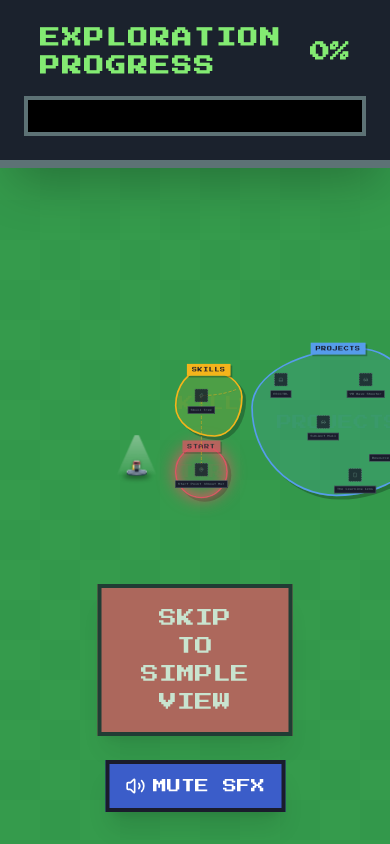
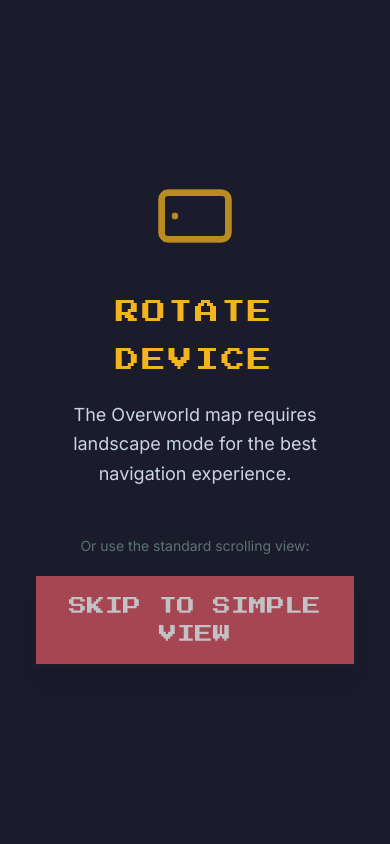
Before and after one commit to MahmoudHany908/portfolio, a React (Vite) app: page / in a window 390 px wide. Built offline with nearby package versions, Linux system fonts and the light colour scheme.

Commit message:
Add project videos

```diff
--- a/src/components/Overworld/MapCanvas.jsx
+++ b/src/components/Overworld/MapCanvas.jsx
@@ -96,8 +96,8 @@ export default function MapCanvas({ onNodeSelect, discovered, playerPos, isWalki
     const handleResize = () => {
       const scaleX = window.innerWidth / 1600;
       const scaleY = window.innerHeight / 900;
-      // We take the smaller scale so it fits entirely, add a 0.87 padding factor so UI doesn't overlap, and cap it at 1.5 max for huge screens
-      const finalScale = Math.min(Math.min(scaleX, scaleY) * 0.87, 1.5);
+      // We take the smaller scale so it fits entirely, add a 0.75 padding factor so UI doesn't overlap, and cap it at 1.5 max for huge screens
+      const finalScale = Math.min(Math.min(scaleX, scaleY) * 0.75, 1.5);
       setScale(finalScale);
     };
 
--- a/src/components/UI/GameHUD.jsx
+++ b/src/components/UI/GameHUD.jsx
@@ -9,16 +9,16 @@ export default function GameHUD({ discoveredCount, totalNodes, muted, setMuted }
   return (
     <>
       <div className="absolute top-0 left-0 right-0 w-full z-50 pointer-events-auto">
-        <div className={`bg-retro-dark/95 flex flex-col justify-center items-center gap-4 w-full shadow-2xl font-pixel border-b-8 ${isComplete ? 'border-retro-yellow shadow-[0_10px_50px_rgba(244,180,27,0.5)]' : 'border-retro-gray'} p-6 transition-all duration-700`}>
+        <div className={`bg-retro-dark/95 flex flex-col justify-center items-center gap-2 md:gap-3 w-full shadow-2xl font-pixel border-b-4 md:border-b-8 ${isComplete ? 'border-retro-yellow shadow-[0_10px_30px_rgba(244,180,27,0.4)]' : 'border-retro-gray'} p-3 md:p-4 transition-all duration-700`}>
           <div className={`flex justify-between items-center font-bold w-full max-w-7xl px-4 md:px-8 ${isComplete ? 'text-retro-yellow animate-pulse' : 'text-retro-light-green'}`}>
-            <span className="text-xl md:text-3xl tracking-widest">{isComplete ? 'PORTFOLIO MASTERED!' : 'EXPLORATION PROGRESS'}</span>
-            <span className="text-xl md:text-3xl">{isComplete ? '100%' : `${Math.round(percentage)}%`}</span>
+            <span className="text-sm md:text-xl tracking-widest">{isComplete ? 'PORTFOLIO MASTERED!' : 'EXPLORATION PROGRESS'}</span>
+            <span className="text-sm md:text-xl">{isComplete ? '100%' : `${Math.round(percentage)}%`}</span>
           </div>
 
-          {/* Massive Progress Bar */}
-          <div className="w-full max-w-7xl h-10 md:h-12 bg-black border-4 border-retro-gray relative overflow-hidden shadow-inner">
+          {/* Massive Progress Bar (Compacted vertically) */}
+          <div className="w-full max-w-7xl h-6 md:h-8 bg-black border-2 md:border-4 border-retro-gray relative overflow-hidden shadow-inner">
             <div
-              className={`h-full transition-all duration-1000 ease-out ${isComplete ? 'bg-retro-yellow shadow-[0_0_30px_#f4b41b]' : 'bg-retro-light-green shadow-[0_0_20px_#83eb72]'}`}
+              className={`h-full transition-all duration-1000 ease-out ${isComplete ? 'bg-retro-yellow shadow-[0_0_20px_#f4b41b]' : 'bg-retro-light-green shadow-[0_0_15px_#83eb72]'}`}
               style={{ width: `${percentage}%` }}
             />
           </div>
--- a/src/components/UI/ModalOverlay.jsx
+++ b/src/components/UI/ModalOverlay.jsx
@@ -134,7 +134,20 @@ export default function ModalOverlay({ node, onClose }) {
               )}
 
               {node.summary && node.type !== 'about' && node.type !== 'contact' && node.type !== 'skills' && (
-                <p className="text-lg border-l-4 border-retro-blue pl-4 text-slate-300">{node.summary}</p>
+                <div className="space-y-6">
+                  {node.video && (
+                    <div className="relative w-full aspect-video mb-6 pixel-border border-4 border-retro-gray shadow-lg">
+                      <iframe
+                        src={node.video}
+                        className="absolute inset-0 w-full h-full"
+                        frameBorder="0"
+                        allow="accelerometer; autoplay; clipboard-write; encrypted-media; gyroscope; picture-in-picture; fullscreen"
+                        allowFullScreen
+                      ></iframe>
+                    </div>
+                  )}
+                  <p className="text-lg border-l-4 border-retro-blue pl-4 text-slate-300">{node.summary}</p>
+                </div>
               )}
 
               {node.tech && (
--- a/src/data/portfolioData.json
+++ b/src/data/portfolioData.json
@@ -74,6 +74,7 @@
       "summary": "Designed intricate levels focusing on shape-shifting mechanics and tight spatial navigation within a 3-day game jam. Created a dynamic environment using deep parallax layering to react to player movement.",
       "githubLink": "https://github.com/eslam135/ESCCTRL",
       "itchLink": "https://senpaii2.itch.io/escctrl",
+      "video": "https://player.vimeo.com/video/1219428175",
       "x": 600,
       "y": 250,
       "icon": "pc"
@@ -86,6 +87,7 @@
       "tech": ["Unity", "Meta Quest 2/3"],
       "summary": "Designed levels, puzzles, and core gameplay mechanics including dynamic mesh slicing and distinct vision states for a narrative driven VR game. Implemented Unity Version Control for seamless iteration.",
       "itchLink": "https://nightfuryexe.itch.io/subject-null",
+      "video": "https://www.youtube.com/embed/xhyxFllVVQY",
       "x": 800,
       "y": 450,
       "icon": "vr"
@@ -121,6 +123,7 @@
       "tech": ["Unity", "C#", ".NET", "EF Core", "Python"],
       "summary": "Led backend development for a Unity-based VR/AR application. Developed services with .NET and EF Core while gaining a comprehensive understanding of the app's Unity architecture and gameplay systems.",
       "githubLink": "https://github.com/ali-hy/the-learning-lens",
+      "video": "https://www.youtube.com/embed/videoseries?list=PLxwu6CspzTKTWZwrkIClWTBr3Si2u0tnv",
       "x": 950,
       "y": 700,
       "icon": "mobile"
--- a/src/pages/Overworld.jsx
+++ b/src/pages/Overworld.jsx
@@ -1,9 +1,10 @@
 import React, { useState } from 'react';
 import { motion, AnimatePresence } from 'framer-motion';
-import { Star } from 'lucide-react';
+import { Star, Smartphone } from 'lucide-react';
 import MapCanvas from '../components/Overworld/MapCanvas';
 import ModalOverlay from '../components/UI/ModalOverlay';
 import GameHUD from '../components/UI/GameHUD';
+import SimpleViewToggle from '../components/UI/SimpleViewToggle';
 import portfolioData from '../data/portfolioData.json';
 import useGameAudio from '../hooks/useGameAudio';
 
@@ -114,6 +115,17 @@ export default function Overworld() {
         node={activeNode}
         onClose={handleModalClose}
       />
+
+      {/* Mobile Portrait Lock Screen */}
+      <div className="hidden max-md:portrait:flex fixed inset-0 z-[9999] bg-retro-dark flex-col items-center justify-center p-8 text-center pointer-events-auto">
+        <Smartphone size={80} className="text-retro-yellow mb-8 animate-[pulse_2s_ease-in-out_infinite] rotate-90" />
+        <h2 className="text-2xl md:text-3xl font-pixel mb-4 text-retro-yellow leading-loose tracking-widest">ROTATE DEVICE</h2>
+        <p className="text-lg text-slate-300 mb-12 max-w-sm leading-relaxed">
+          The Overworld map requires landscape mode for the best navigation experience.
+        </p>
+        <p className="text-sm text-retro-gray mb-4">Or use the standard scrolling view:</p>
+        <SimpleViewToggle />
+      </div>
     </div>
   );
 }
--- a/src/pages/SimpleView.jsx
+++ b/src/pages/SimpleView.jsx
@@ -149,6 +149,18 @@ export default function SimpleView() {
                   )}
                 </div>
 
+                {proj.video && (
+                  <div className="relative w-full aspect-video mb-6 pixel-border border-4 border-retro-gray shadow-lg">
+                    <iframe
+                      src={proj.video}
+                      className="absolute inset-0 w-full h-full"
+                      frameBorder="0"
+                      allow="accelerometer; autoplay; clipboard-write; encrypted-media; gyroscope; picture-in-picture; fullscreen"
+                      allowFullScreen
+                    ></iframe>
+                  </div>
+                )}
+
                 <p className="text-slate-300 mb-6 leading-relaxed group-hover:text-white transition-colors">{proj.summary}</p>
 
                 <div className="flex flex-wrap gap-2">
```
